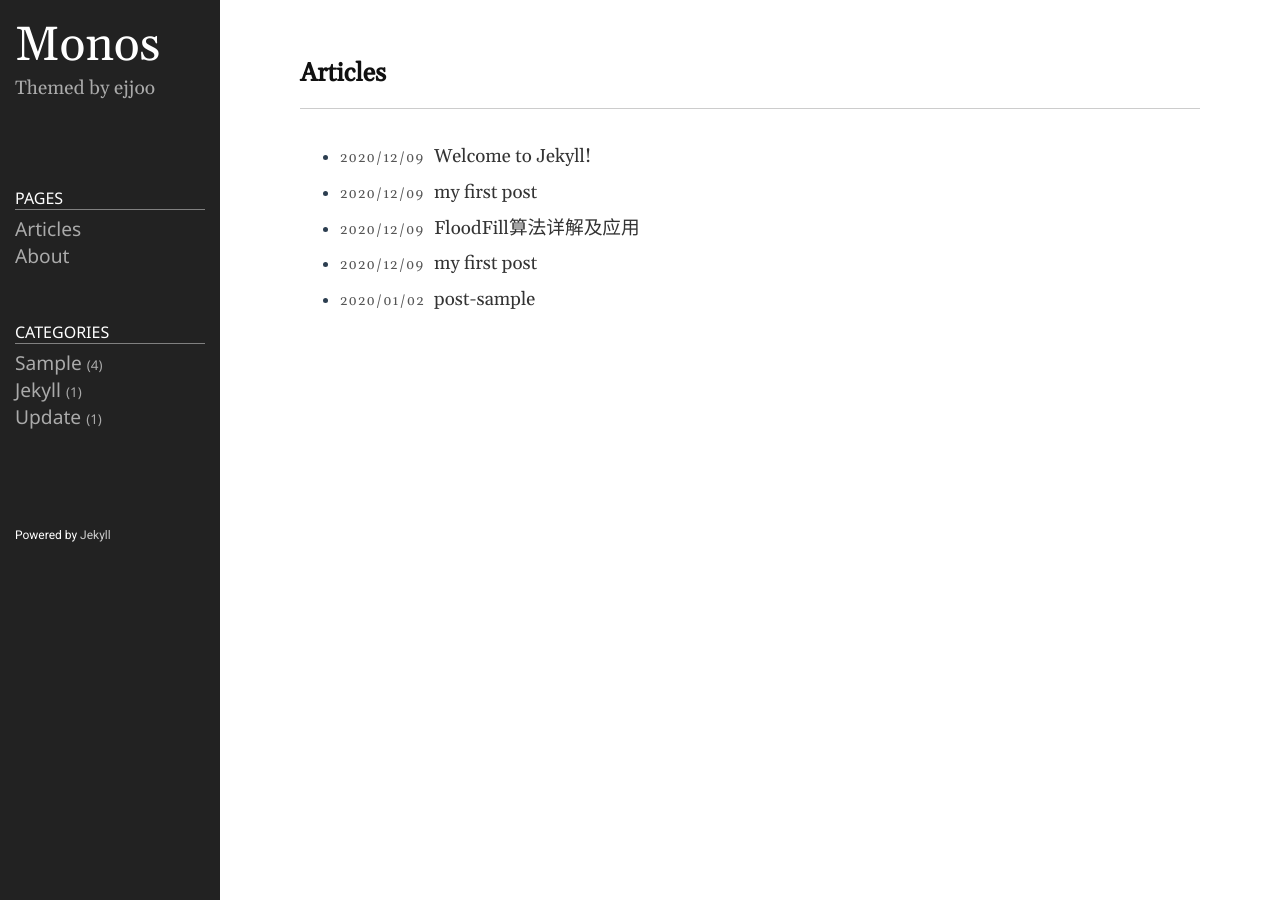
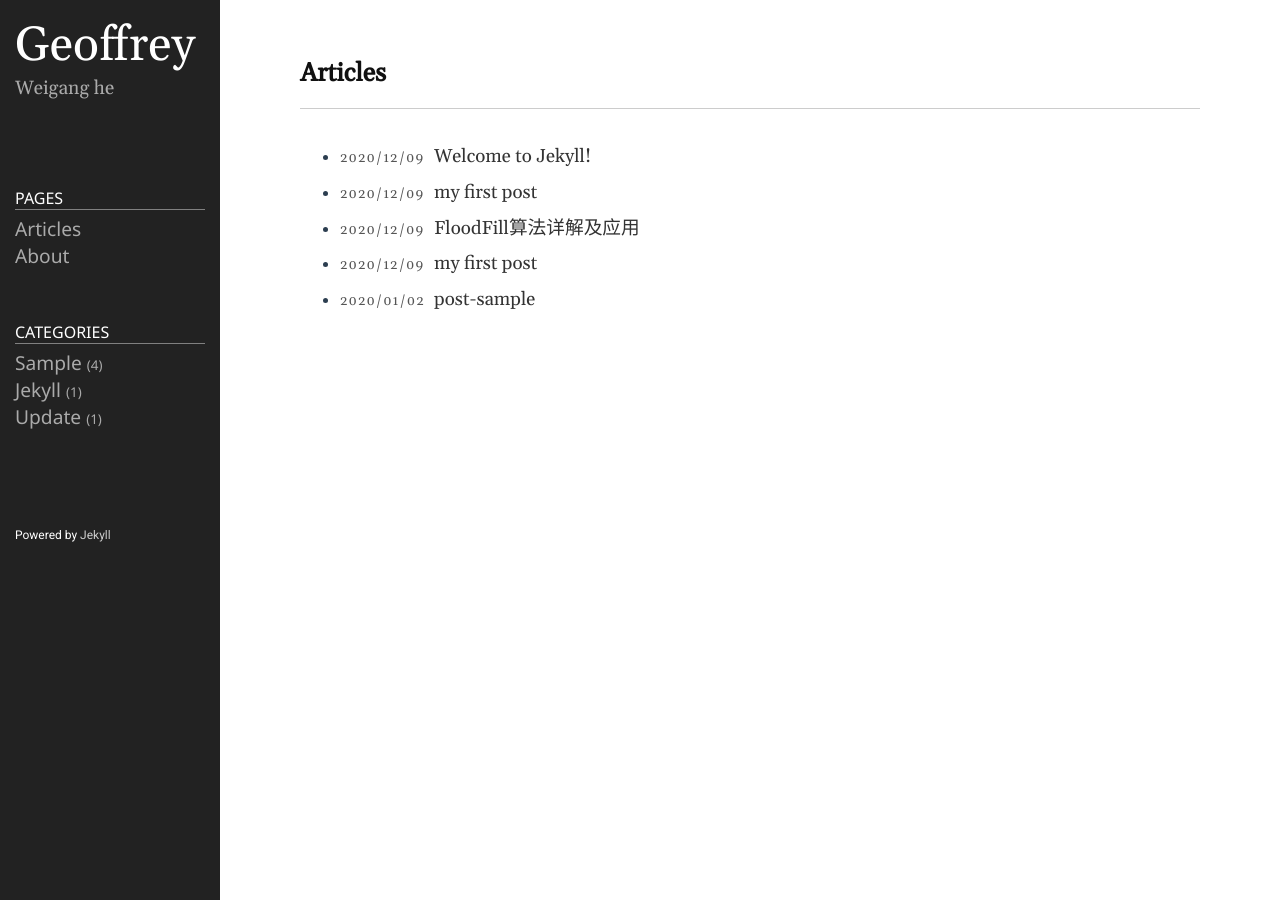
Before and after one commit to Geoffrey1014/geo.github.io, a Jekyll site: the page built from index.md, in a window 1280 px wide. Built offline with Jekyll 4.4.1, drawn with Linux system fonts in a browser that asks for light colours.

Commit message:
change a little

```diff
--- a/_config.yml
+++ b/_config.yml
@@ -18,13 +18,13 @@
 # You can create any custom variable you would like, and they will be accessible
 # in the templates via {{ site.myvariable }}.
 
-title: Monos
-email: ejjoo7994@gmail.com
+title: Geoffrey
+email: geoffreyhe2@gmail.com
 description: >- # this means to ignore newlines until "baseurl:"
-  Themed by ejjoo
+  Weigang he
 # baseurl: "/" # the subpath of your site, e.g. /blog
 # url: "http://ejjoo.github.io" # the base hostname & protocol for your site, e.g. http://example.com
-github_username: ejjoo
+github_username: Geoffrey1014
 highlighter: rouge
 svg:
   optimize: true
```
